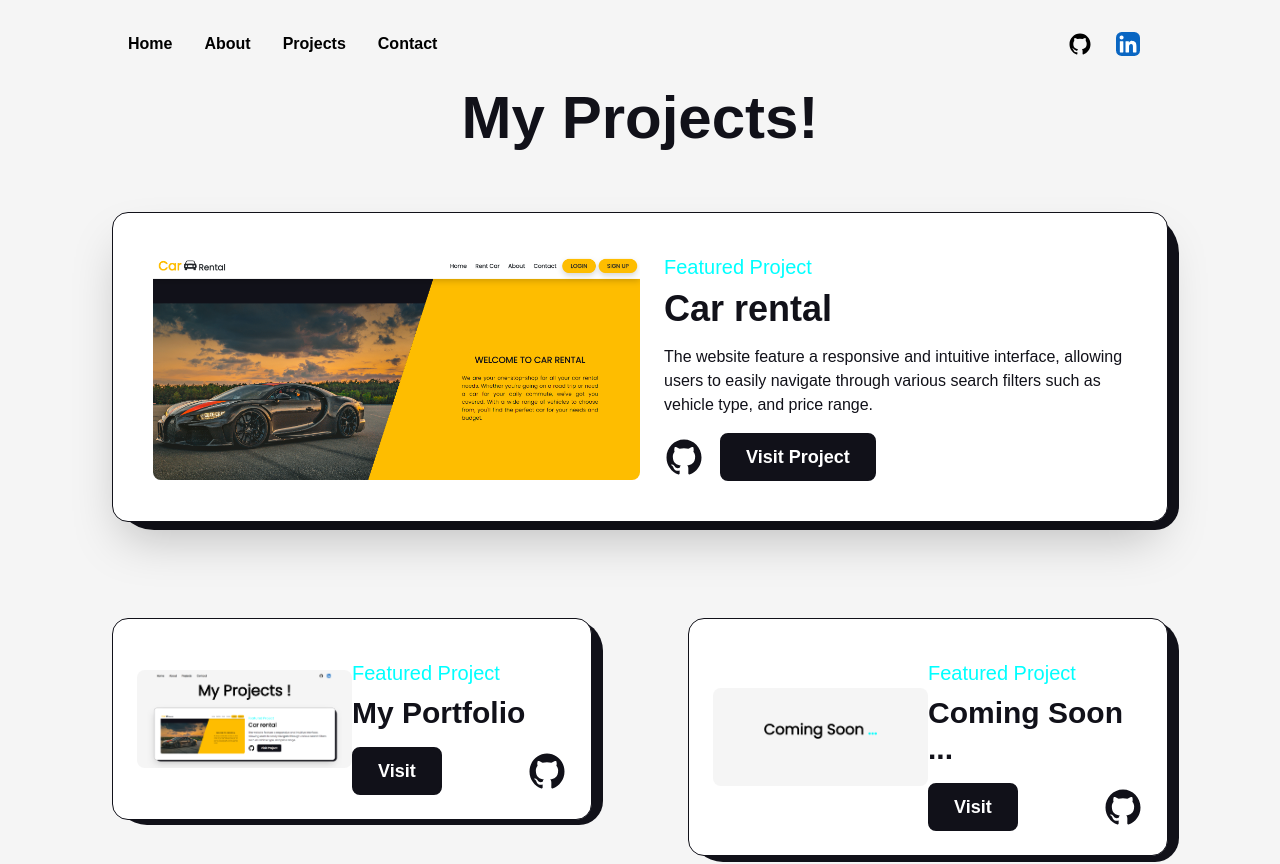
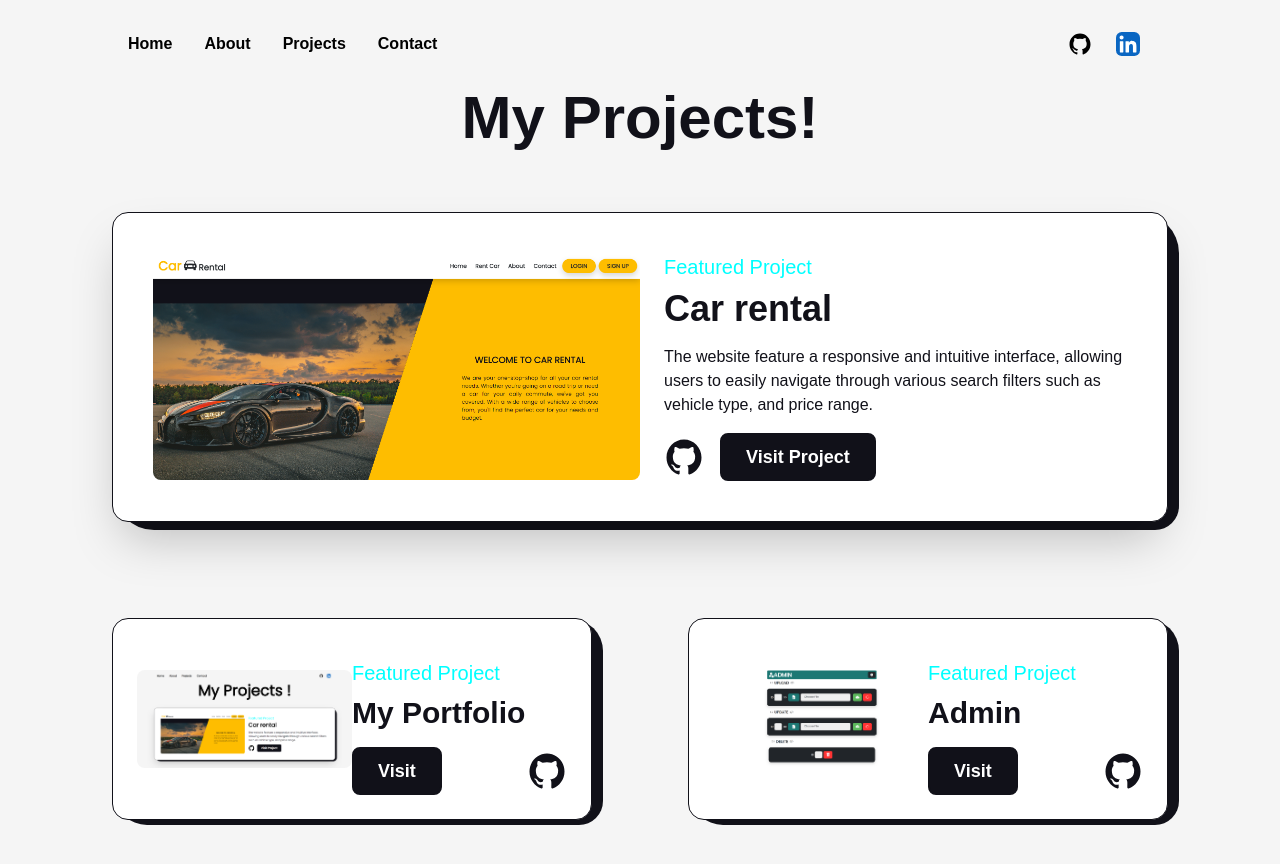
Before and after one commit to Jatin010700/Portfolio, a React (Create React App) app: page /project in a window 1280 px wide. Shown: the top 864 px of the page. Built offline with nearby package versions, Linux system fonts and the light colour scheme.

Commit message:
Completed

```diff
--- a/src/components/project.js
+++ b/src/components/project.js
@@ -112,7 +112,7 @@ export const Projects = () => {
               summary="
             The website feature a responsive and intuitive interface, allowing users to easily navigate through various search filters such as vehicle type, and price range."
               link="https://car-rental-front.onrender.com"
-              github="https://github.com/Jatin010700"
+              github="https://github.com/Jatin010700/Final_Project_Front"
               type="Featured Project"
             />
           </div>
@@ -123,18 +123,18 @@ export const Projects = () => {
               summary="
               Coming Soon ..."
               link="https://portfolio-0hmq.onrender.com"
-              github="https://github.com/Jatin010700"
+              github="https://github.com/Jatin010700/Portfolio"
               type="Featured Project"
             />
           </div>
           <div className="col-span-6">
             <Project
-              title="Coming Soon ..."
-              img="assets/soon.png"
+              title="Admin"
+              img="assets/Admin_Project.png"
               summary="
               Coming Soon ..."
-              link="/"
-              github="https://github.com/Jatin010700"
+              link="https://admin-car-rental.onrender.com"
+              github="https://github.com/Jatin010700/Admin"
               type="Featured Project"
             />
           </div>
```
Also changed, not shown: public/assets/Admin_Project.png (added).
